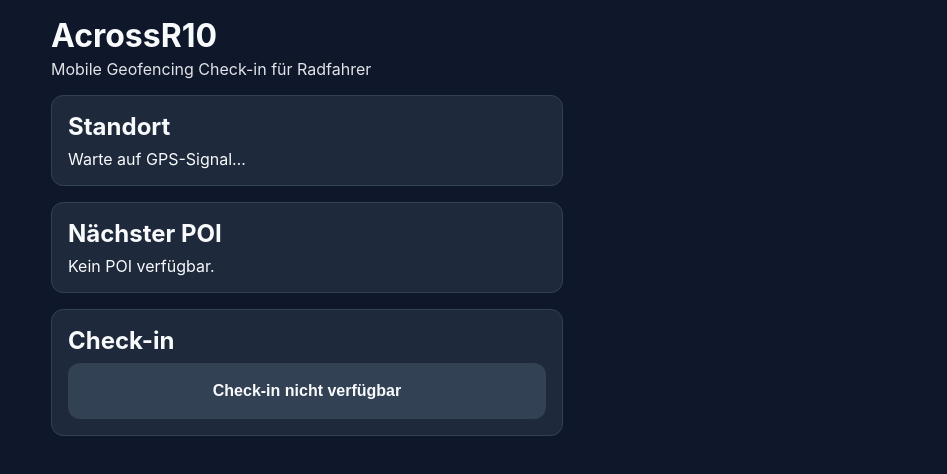
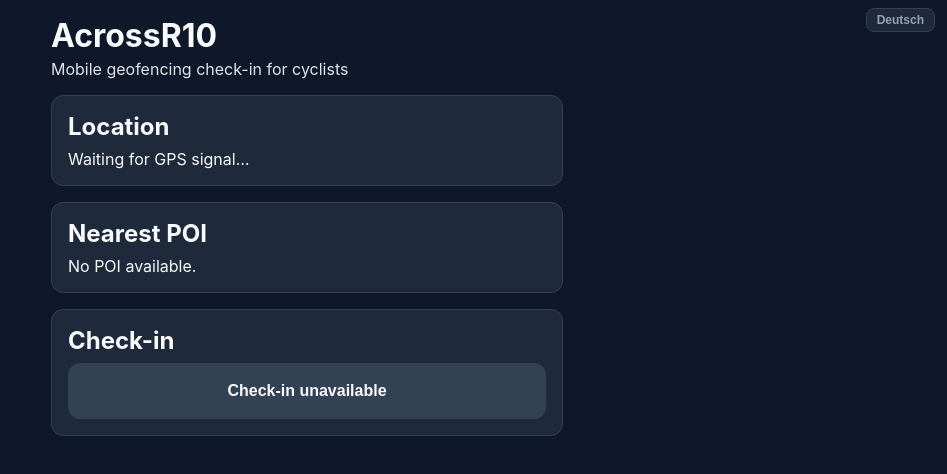
Before and after one commit to ITFex/AcrossR10, a SvelteKit app: page / in a window 1280 px wide. Shown: the top 474 px of the page, without its empty margins (333-1280 px from the left). Built offline with nearby package versions, Linux system fonts and the light colour scheme; no server answers.

Commit message:
feat: implement i18n (DE/EN) with locale switcher
Co-authored-by: ITFex <221167181+ITFex@users.noreply.github.com>

```diff
--- a/src/lib/components/CheckInBtn.svelte
+++ b/src/lib/components/CheckInBtn.svelte
@@ -5,9 +5,9 @@
   export let userLocation = null;
   export let pois = [];
   export let threshold = 50;
-  export let activeLabel = 'Check in now';
-  export let inactiveLabel = 'Check-in unavailable';
-  export let formatDistanceLabel = (distance) => `Still ${Math.round(distance)}m away`;
+  export let activeLabel = '\u2014';
+  export let inactiveLabel = '\u2014';
+  export let formatDistanceLabel = (distance) => `${Math.round(distance)}m`;
 
   const dispatch = createEventDispatcher();
 
--- /dev/null
+++ b/src/lib/i18n/de.js
@@ -0,0 +1,38 @@
+/** @type {import('./types').Messages} */
+const de = {
+  app: {
+    title: 'AcrossR10',
+    subtitle: 'Mobile Geofencing Check-in für Radfahrer'
+  },
+  location: {
+    heading: 'Standort',
+    lat: 'Lat',
+    lon: 'Lon',
+    accuracy: 'Genauigkeit',
+    waiting: 'Warte auf GPS-Signal\u2026'
+  },
+  poi: {
+    heading: 'Nächster POI',
+    distance: (meters) => `${Math.round(meters)}\u202fm entfernt`,
+    none: 'Kein POI verfügbar.'
+  },
+  checkin: {
+    heading: 'Check-in',
+    active: 'Jetzt einchecken',
+    inactive: 'Check-in nicht verfügbar',
+    distanceHint: (meters) => `Noch ${Math.round(meters)}\u202fm entfernt`,
+    success: (name, time) => time ? `Eingecheckt bei ${name} um ${time}` : `Eingecheckt bei ${name}`
+  },
+  geo: {
+    permissionDenied: 'Standortzugriff verweigert.',
+    unavailable: 'Standort ist derzeit nicht verfügbar.',
+    timeout: 'Standortanfrage hat das Zeitlimit überschritten.',
+    unknown: 'Unbekannter Standortfehler.',
+    unsupported: 'Geolokalisierung wird auf diesem Gerät nicht unterstützt.'
+  },
+  lang: {
+    switchTo: 'English'
+  }
+};
+
+export default de;
--- /dev/null
+++ b/src/lib/i18n/en.js
@@ -0,0 +1,38 @@
+/** @type {import('./types').Messages} */
+const en = {
+  app: {
+    title: 'AcrossR10',
+    subtitle: 'Mobile geofencing check-in for cyclists'
+  },
+  location: {
+    heading: 'Location',
+    lat: 'Lat',
+    lon: 'Lon',
+    accuracy: 'Accuracy',
+    waiting: 'Waiting for GPS signal\u2026'
+  },
+  poi: {
+    heading: 'Nearest POI',
+    distance: (meters) => `${Math.round(meters)}\u202fm away`,
+    none: 'No POI available.'
+  },
+  checkin: {
+    heading: 'Check-in',
+    active: 'Check in now',
+    inactive: 'Check-in unavailable',
+    distanceHint: (meters) => `Still ${Math.round(meters)}\u202fm away`,
+    success: (name, time) => time ? `Checked in at ${name} at ${time}` : `Checked in at ${name}`
+  },
+  geo: {
+    permissionDenied: 'Location access denied.',
+    unavailable: 'Location is currently unavailable.',
+    timeout: 'Location request timed out.',
+    unknown: 'Unknown geolocation error.',
+    unsupported: 'Geolocation is not supported on this device.'
+  },
+  lang: {
+    switchTo: 'Deutsch'
+  }
+};
+
+export default en;
--- /dev/null
+++ b/src/lib/i18n/index.js
@@ -0,0 +1,34 @@
+import { browser } from '$app/environment';
+import { writable, derived } from 'svelte/store';
+import de from './de.js';
+import en from './en.js';
+
+/** @typedef {'de' | 'en'} Locale */
+
+const STORAGE_KEY = 'locale';
+const SUPPORTED = /** @type {const} */ (['de', 'en']);
+
+/** @param {string | null} value @returns {Locale} */
+const coerce = (value) => (SUPPORTED.includes(/** @type {any} */ (value)) ? /** @type {Locale} */ (value) : 'de');
+
+const detectLocale = () => {
+  if (!browser) return 'de';
+  const stored = localStorage.getItem(STORAGE_KEY);
+  if (stored) return coerce(stored);
+  const lang = navigator.language?.slice(0, 2);
+  return coerce(SUPPORTED.includes(/** @type {any} */ (lang)) ? lang : 'de');
+};
+
+/** @type {import('svelte/store').Writable<Locale>} */
+export const locale = writable('de');
+
+if (browser) {
+  locale.set(detectLocale());
+  locale.subscribe((value) => localStorage.setItem(STORAGE_KEY, value));
+}
+
+/** @param {Locale} next */
+export const setLocale = (next) => locale.set(coerce(next));
+
+/** @type {import('svelte/store').Readable<import('./de.js').default>} */
+export const messages = derived(locale, ($locale) => ($locale === 'en' ? en : de));
--- a/src/lib/stores/location.js
+++ b/src/lib/stores/location.js
@@ -1,5 +1,6 @@
 import { browser } from '$app/environment';
-import { writable } from 'svelte/store';
+import { writable, get } from 'svelte/store';
+import { messages } from '$lib/i18n/index.js';
 
 const initialState = {
   status: 'idle',
@@ -8,33 +9,21 @@ const initialState = {
   error: null
 };
 
-const defaultMessages = {
-  permissionDenied: 'Location access denied.',
-  unavailable: 'Location is currently unavailable.',
-  timeout: 'Location request timed out.',
-  unknown: 'Unknown geolocation error.',
-  unsupported: 'Geolocation is not supported on this device.'
-};
-
 const state = writable(initialState);
 let watchId = null;
-let messages = { ...defaultMessages };
 
 const geolocationErrorMessage = (error) => {
+  const geo = get(messages).geo;
   switch (error?.code) {
     case 1:
-      return messages.permissionDenied;
+      return geo.permissionDenied;
     case 2:
-      return messages.unavailable;
+      return geo.unavailable;
     case 3:
-      return messages.timeout;
+      return geo.timeout;
     default:
-      return messages.unknown;
+      return geo.unknown;
   }
-};
-
-const setMessages = (overrides = {}) => {
-  messages = { ...defaultMessages, ...overrides };
 };
 
 const start = (options = {}) => {
@@ -44,7 +33,7 @@ const start = (options = {}) => {
     state.set({
       ...initialState,
       status: 'error',
-      error: messages.unsupported
+      error: get(messages).geo.unsupported
     });
     return;
   }
@@ -99,8 +88,7 @@ const location = {
   subscribe: state.subscribe,
   start,
   stop,
-  reset,
-  setMessages
+  reset
 };
 
 export default location;
--- a/src/routes/+layout.svelte
+++ b/src/routes/+layout.svelte
@@ -1,9 +1,45 @@
 <script>
+	import { browser } from '$app/environment';
 	import favicon from '$lib/assets/favicon.svg';
+	import { locale, messages, setLocale } from '$lib/i18n/index.js';
+
+	$: if (browser) document.documentElement.lang = $locale;
 </script>
 
 <svelte:head>
 	<link rel="icon" href={favicon} />
 </svelte:head>
 
+<nav class="lang-bar">
+	<button on:click={() => setLocale($locale === 'de' ? 'en' : 'de')}>
+		{$messages.lang.switchTo}
+	</button>
+</nav>
+
 <slot />
+
+<style>
+	.lang-bar {
+		position: fixed;
+		top: 0.5rem;
+		right: 0.75rem;
+		z-index: 100;
+	}
+
+	.lang-bar button {
+		background: #1e293b;
+		border: 1px solid #334155;
+		border-radius: 0.5rem;
+		color: #94a3b8;
+		font-size: 0.75rem;
+		font-weight: 600;
+		padding: 0.25rem 0.625rem;
+		cursor: pointer;
+		transition: color 120ms ease, border-color 120ms ease;
+	}
+
+	.lang-bar button:hover {
+		color: #f8fafc;
+		border-color: #64748b;
+	}
+</style>
--- a/src/routes/+page.svelte
+++ b/src/routes/+page.svelte
@@ -2,6 +2,7 @@
   import { onMount } from 'svelte';
   import CheckInBtn from '$lib/components/CheckInBtn.svelte';
   import location from '$lib/stores/location';
+  import { messages } from '$lib/i18n/index.js';
   import { haversineDistanceMeters } from '$lib/utils/haversine';
 
   const pois = [
@@ -53,54 +54,55 @@
 
 <main>
   <header>
-    <h1>AcrossR10</h1>
-    <p>Mobile Geofencing Check-in für Radfahrer</p>
+    <h1>{$messages.app.title}</h1>
+    <p>{$messages.app.subtitle}</p>
   </header>
 
   <section class="panel">
-    <h2>Standort</h2>
+    <h2>{$messages.location.heading}</h2>
     {#if $location.error}
       <p class="error">{$location.error}</p>
     {:else if userCoords}
-      <p>Lat: {userCoords.latitude.toFixed(5)}</p>
-      <p>Lon: {userCoords.longitude.toFixed(5)}</p>
-      <p>Genauigkeit: {Math.round($location.accuracy ?? 0)}m</p>
+      <p>{$messages.location.lat}: {userCoords.latitude.toFixed(5)}</p>
+      <p>{$messages.location.lon}: {userCoords.longitude.toFixed(5)}</p>
+      <p>{$messages.location.accuracy}: {Math.round($location.accuracy ?? 0)}m</p>
     {:else}
-      <p>Warte auf GPS-Signal…</p>
+      <p>{$messages.location.waiting}</p>
     {/if}
   </section>
 
   <section class="panel">
-    <h2>Nächster POI</h2>
+    <h2>{$messages.poi.heading}</h2>
     {#if nearest}
       <p>{nearest.poi.name}</p>
-      <p>{Math.round(nearest.distance)}m entfernt</p>
+      <p>{$messages.poi.distance(nearest.distance)}</p>
     {:else}
-      <p>Kein POI verfügbar.</p>
+      <p>{$messages.poi.none}</p>
     {/if}
   </section>
 
   <section class="panel">
-    <h2>Check-in</h2>
+    <h2>{$messages.checkin.heading}</h2>
     <CheckInBtn
       userLocation={userCoords}
       {pois}
-      activeLabel="Jetzt einchecken"
-      inactiveLabel="Check-in nicht verfügbar"
-      formatDistanceLabel={(distance) => `Noch ${Math.round(distance)}m entfernt`}
+      activeLabel={$messages.checkin.active}
+      inactiveLabel={$messages.checkin.inactive}
+      formatDistanceLabel={$messages.checkin.distanceHint}
       on:checkin={handleCheckIn}
     />
 
     {#if checkedInPoi}
       <p class="success">
-        Eingecheckt bei {checkedInPoi.name}
-        {#if checkedInAt}
-          um {checkedInAt.toLocaleTimeString()}
-        {/if}
+        {$messages.checkin.success(
+          checkedInPoi.name,
+          checkedInAt?.toLocaleTimeString() ?? ''
+        )}
       </p>
     {/if}
   </section>
 </main>
+
 
 <style>
   :global(body) {
```
Also changed, not shown: 1 other file (tests, documents, lock files or other folders).
